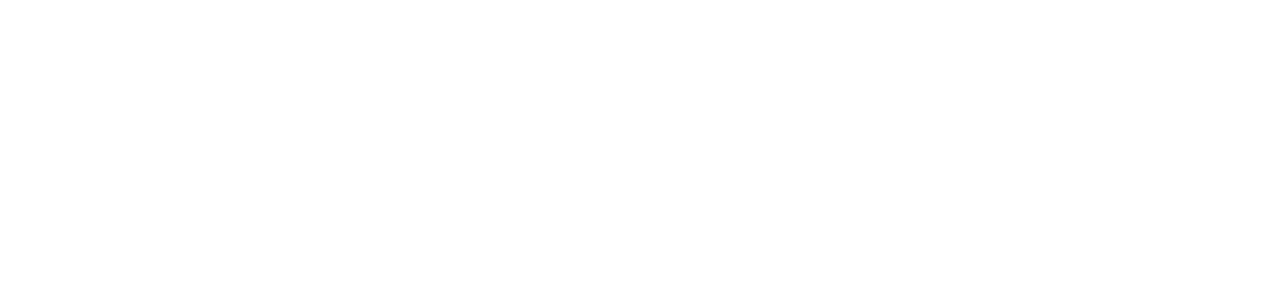
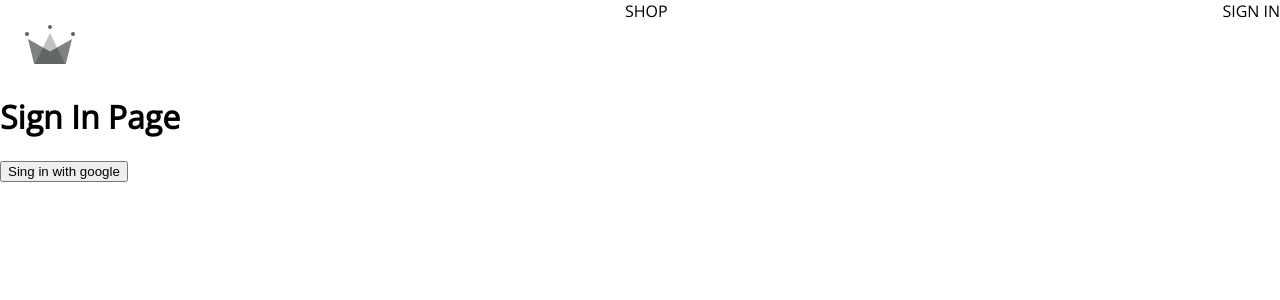
Before and after one commit to mvillarreal90/pneuma-clothing, a React (Create React App) app: page /sign-in in a window 1280 px wide. Before the commit this address had no page. Shown: the top 300 px of the page. Built offline with nearby package versions, Linux system fonts and the light colour scheme.

Commit message:
added sign in component and firebase utils

```diff
--- a/package.json
+++ b/package.json
@@ -6,6 +6,7 @@
     "@testing-library/jest-dom": "^5.16.3",
     "@testing-library/react": "^12.1.4",
     "@testing-library/user-event": "^13.5.0",
+    "firebase": "^9.6.10",
     "react": "^17.0.2",
     "react-dom": "^17.0.2",
     "react-router-dom": "^6.2.2",
--- a/src/App.js
+++ b/src/App.js
@@ -1,12 +1,18 @@
 import { Routes, Route } from "react-router-dom";
 import Home from "./routes/home/home.components";
 import Navigation from "./routes/navigation/navigation.component";
+import SignIn from "./routes/sign-in/sign-in.component";
 
+const Shop = () => {
+  return <h1>This is the shop</h1>;
+};
 const App = () => {
   return (
     <Routes>
       <Route path='/' element={<Navigation />}>
         <Route index element={<Home />} />
+        <Route path='shop' element={<Shop />} />
+        <Route path='sign-in' element={<SignIn />} />
       </Route>
     </Routes>
   );
--- a/src/routes/navigation/navigation.component.jsx
+++ b/src/routes/navigation/navigation.component.jsx
@@ -10,6 +10,12 @@
         <Link className='logo-container' to='/'>
           <PneumaLogo className='logo' />
         </Link>
+        <Link className='nav-link' to='/shop'>
+          SHOP
+        </Link>
+        <Link className='nav-link' to='/sign-in'>
+          SIGN IN
+        </Link>
       </div>
       <Outlet />
     </Fragment>
--- /dev/null
+++ b/src/routes/sign-in/sign-in.component.jsx
@@ -0,0 +1,20 @@
+import {
+  signInWithGooglePopup,
+  createUserDocumentFromAuth,
+} from "../../utils/firebase/firebase.utils";
+
+const SignIn = () => {
+  const logGoogleUser = async () => {
+    const { user } = await signInWithGooglePopup();
+    const userDocRef = await createUserDocumentFromAuth(user);
+  };
+
+  return (
+    <div>
+      <h1>Sign In Page</h1>
+      <button onClick={logGoogleUser}>Sing in with google</button>
+    </div>
+  );
+};
+
+export default SignIn;
--- /dev/null
+++ b/src/utils/firebase/firebase.utils.jsx
@@ -0,0 +1,53 @@
+import { initializeApp } from "firebase/app";
+import {
+  getAuth,
+  signInWithPopup,
+  signInWithRedirect,
+  GoogleAuthProvider,
+} from "firebase/auth";
+import { getFirestore, doc, getDoc, setDoc } from "firebase/firestore";
+
+const firebaseConfig = {
+  apiKey: "AIzaSyBSZCmMB_ZzCMUVjc_01Ia_bx8vArHnCtc",
+  authDomain: "pneuma-clothing-db.firebaseapp.com",
+  projectId: "pneuma-clothing-db",
+  storageBucket: "pneuma-clothing-db.appspot.com",
+  messagingSenderId: "432806316411",
+  appId: "1:432806316411:web:79107381901b765cfa55de",
+};
+
+// Initialize Firebase
+const firebasepp = initializeApp(firebaseConfig);
+
+const provider = new GoogleAuthProvider();
+provider.setCustomParameters({
+  prompt: "select_account",
+});
+
+export const auth = getAuth();
+
+export const signInWithGooglePopup = () => signInWithPopup(auth, provider);
+
+export const db = getFirestore();
+
+export const createUserDocumentFromAuth = async (userAuth) => {
+  const userDocRef = doc(db, "users", userAuth.uid);
+  const userSnapshot = await getDoc(userDocRef);
+
+  if (!userSnapshot.exists()) {
+    const { displayName, email } = userAuth;
+    const createdAt = new Date();
+
+    try {
+      await setDoc(userDocRef, {
+        displayName,
+        email,
+        createdAt,
+      });
+    } catch (error) {
+      console.log("error creating user", error.message);
+    }
+  }
+
+  return userDocRef;
+};
```
Also changed, not shown: 1 other file (tests, documents, lock files or other folders).
